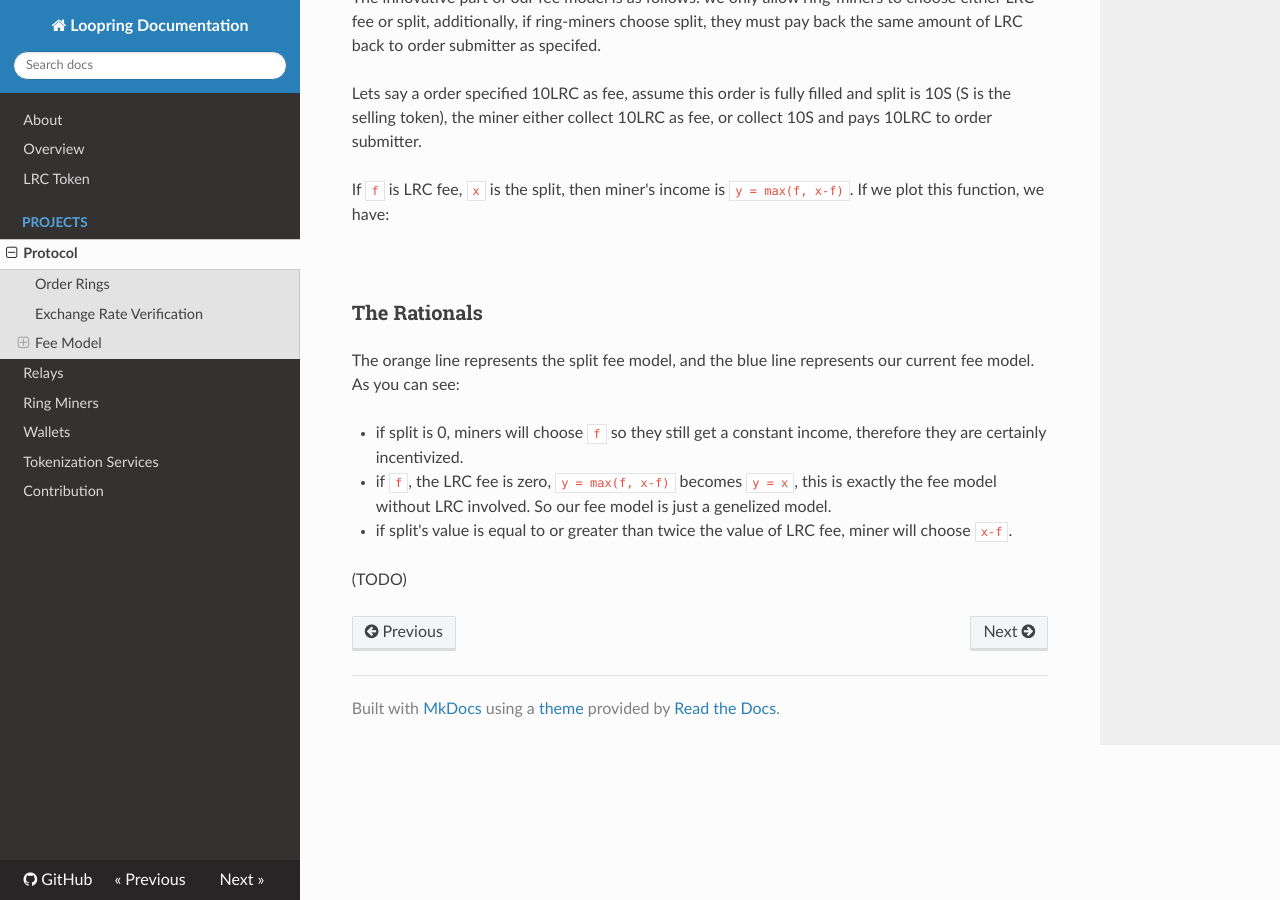
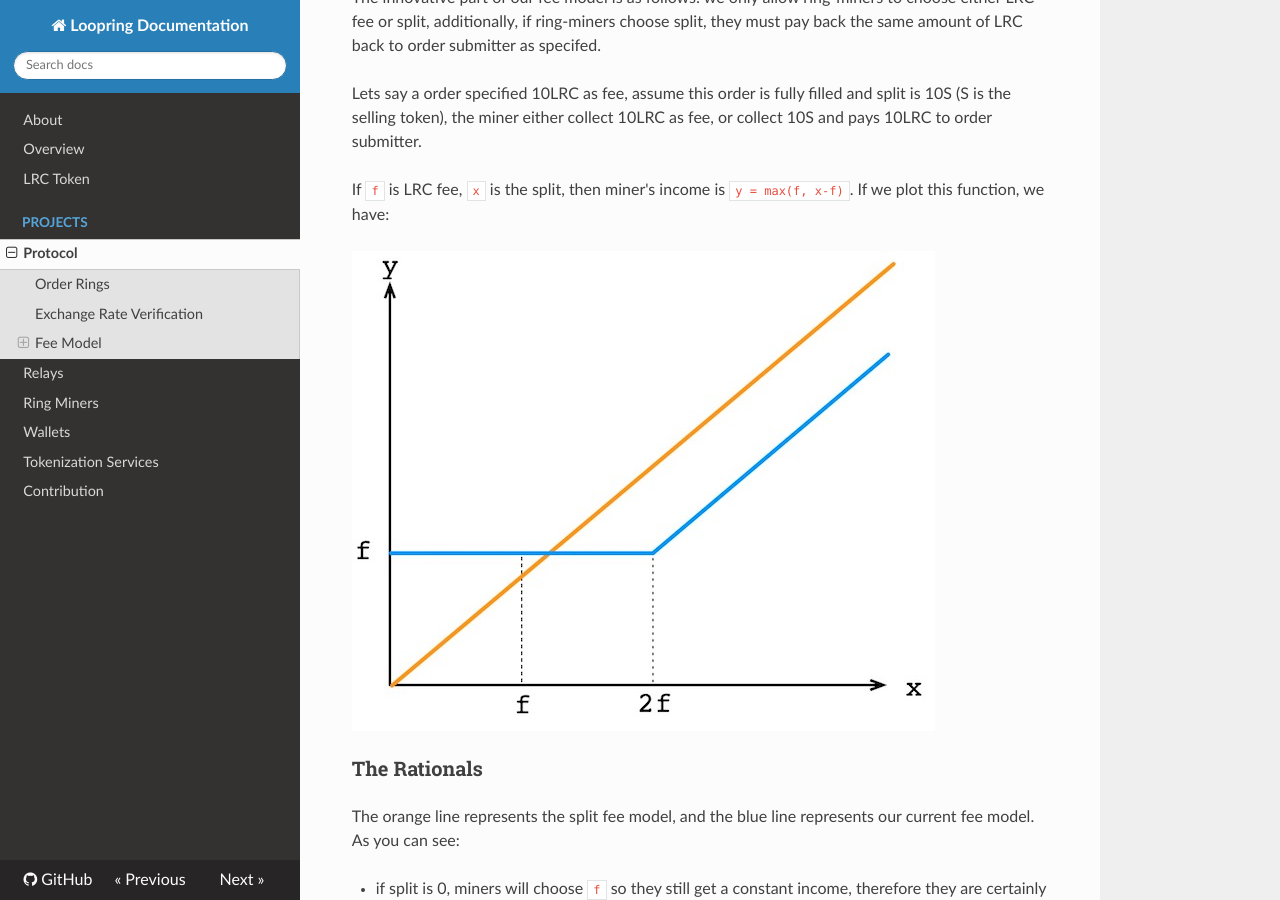
Before and after one commit to mfinestone/documents, an MkDocs documentation site: the page built from docs/projects/protocol.md, in a window 1280 px wide and 900 px high, scrolled down 1966 px. Built offline with MkDocs 1.6.1, drawn with Linux system fonts in a browser that asks for light colours; nearby versions of some CDN libraries; old or Windows-style settings are respelled for this version of MkDocs.

Commit message:
correct missing immage

```diff
--- a/docs/projects/protocol.md
+++ b/docs/projects/protocol.md
@@ -51,7 +51,7 @@ Lets say a order specified 10LRC as fee, assume this order is fully filled and s
 
 If `f` is LRC fee, `x` is the split, then miner's income is `y = max(f, x-f)`. If we plot this function, we have:
 
-![](img/fee-model.jpg)
+![](../img/fee-model.jpg)
 ### The Rationals
 
 The orange line represents the split fee model, and the blue line represents our current fee model. As you can see:
```
